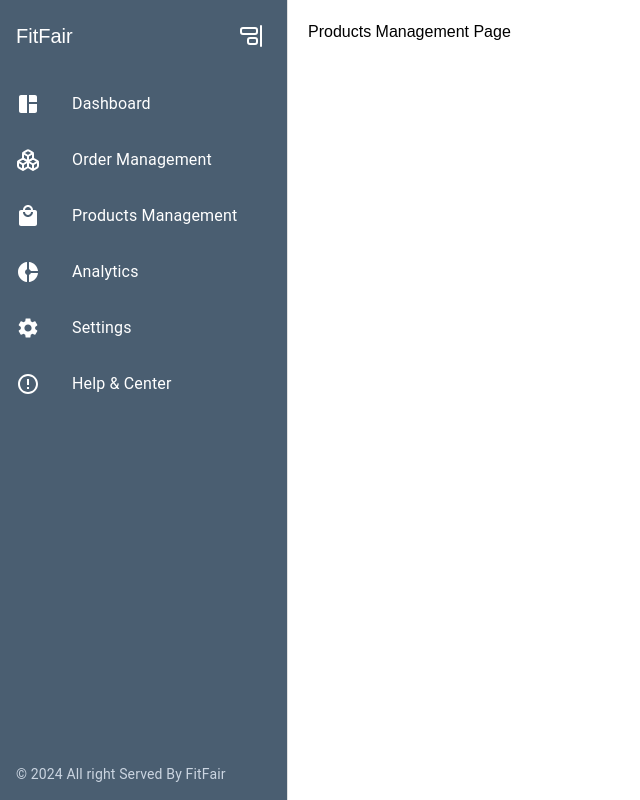
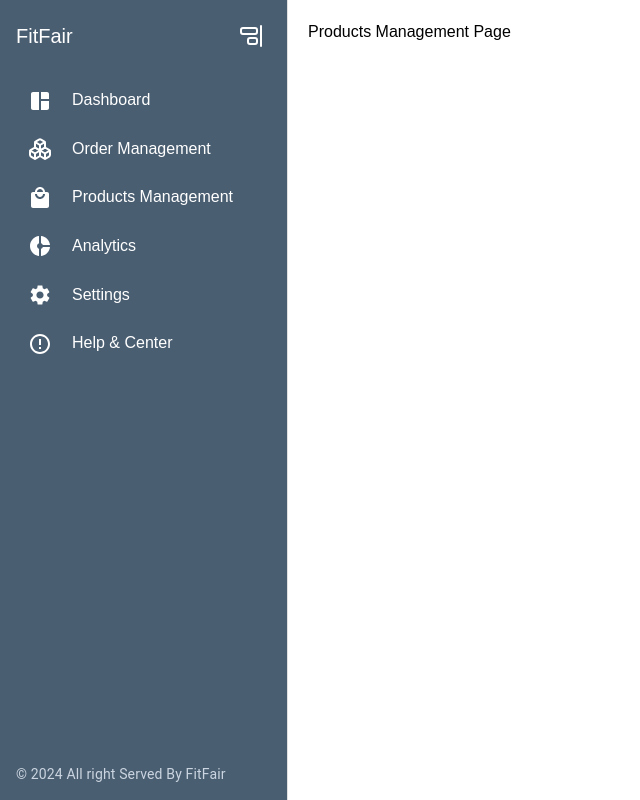
Before and after one commit to Barbecue95/FitFair-Commerence, a Next.js app: page /seller/products-management in a window 1280 px wide. Shown: the whole page, without its empty margins (0-640 px from the left). Built offline with nearby package versions, Linux system fonts and the light colour scheme.

Commit message:
SideBar Design Fix [100%]

```diff
--- a/src/components/SideBar.tsx
+++ b/src/components/SideBar.tsx
@@ -8,8 +8,6 @@ import {
   List,
   ListItem,
   ListItemButton,
-  ListItemIcon,
-  ListItemText,
   Typography,
 } from "@mui/material";
 import { styled } from "@mui/material/styles";
@@ -109,7 +107,7 @@ export function SideBar() {
           <Link
             key={item.id}
             href={item.route}
-            className="flex flex-col textDecoration:none, cursor-pointer"
+            className="group flex flex-col textDecoration:none, cursor-pointer hover:bg-white mx-3 rounded-md hover:text-black text-white font-light"
           >
             <ListItem
               disablePadding
@@ -118,19 +116,10 @@ export function SideBar() {
               }}
             >
               <ListItemButton>
-                <ListItemIcon
-                  sx={{
-                    color: "#ffff",
-                  }}
-                >
+                <div className="text-white group-hover:text-black pr-5">
                   {item.icon}
-                </ListItemIcon>
-                {!collapsed && (
-                  <ListItemText
-                    primary={item.label}
-                    sx={{ color: "#fff", fontWeight: "9000" }}
-                  ></ListItemText>
-                )}
+                </div>
+                {!collapsed && <p className="font-md">{item.label}</p>}
               </ListItemButton>
             </ListItem>
           </Link>
```
